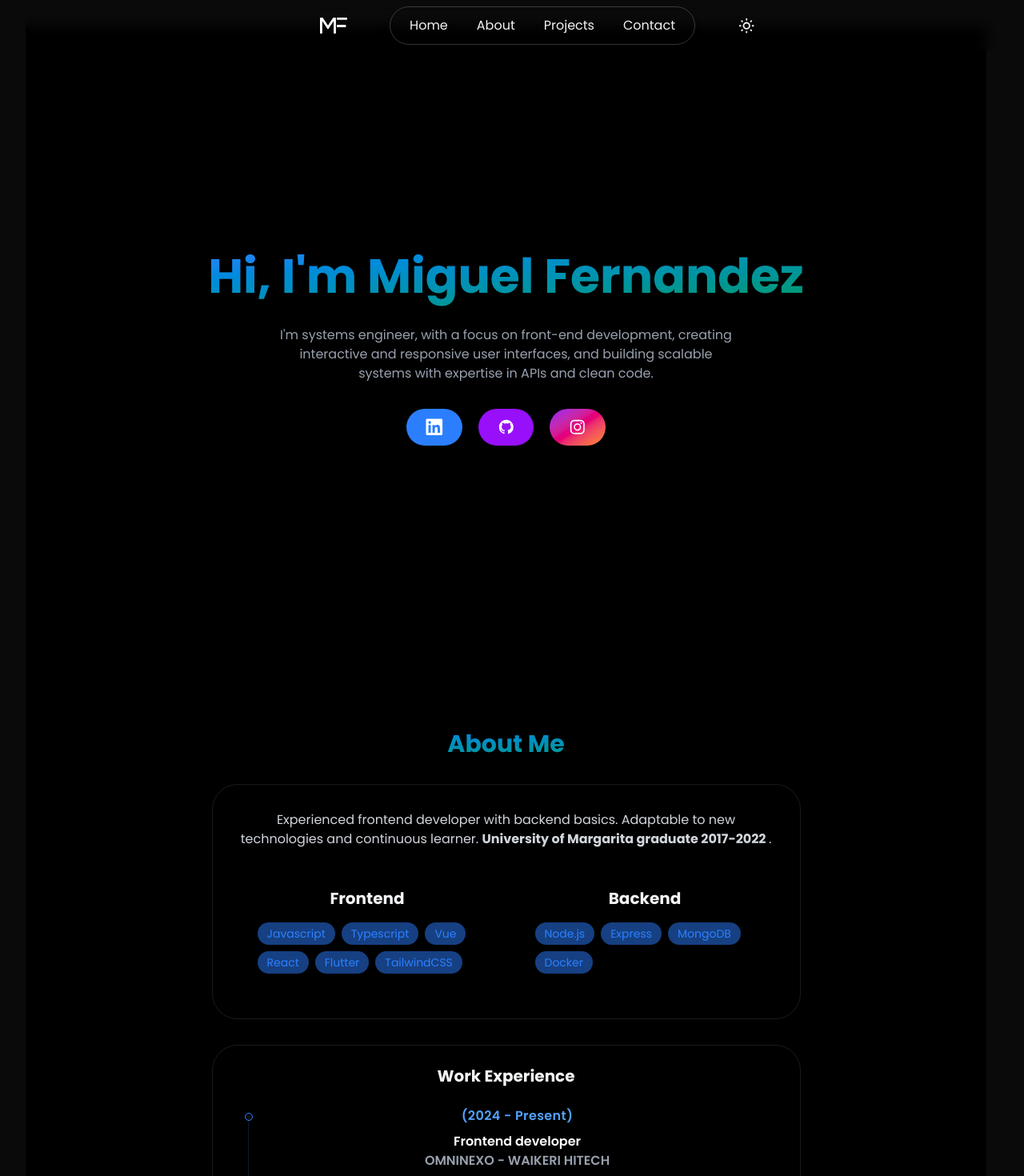
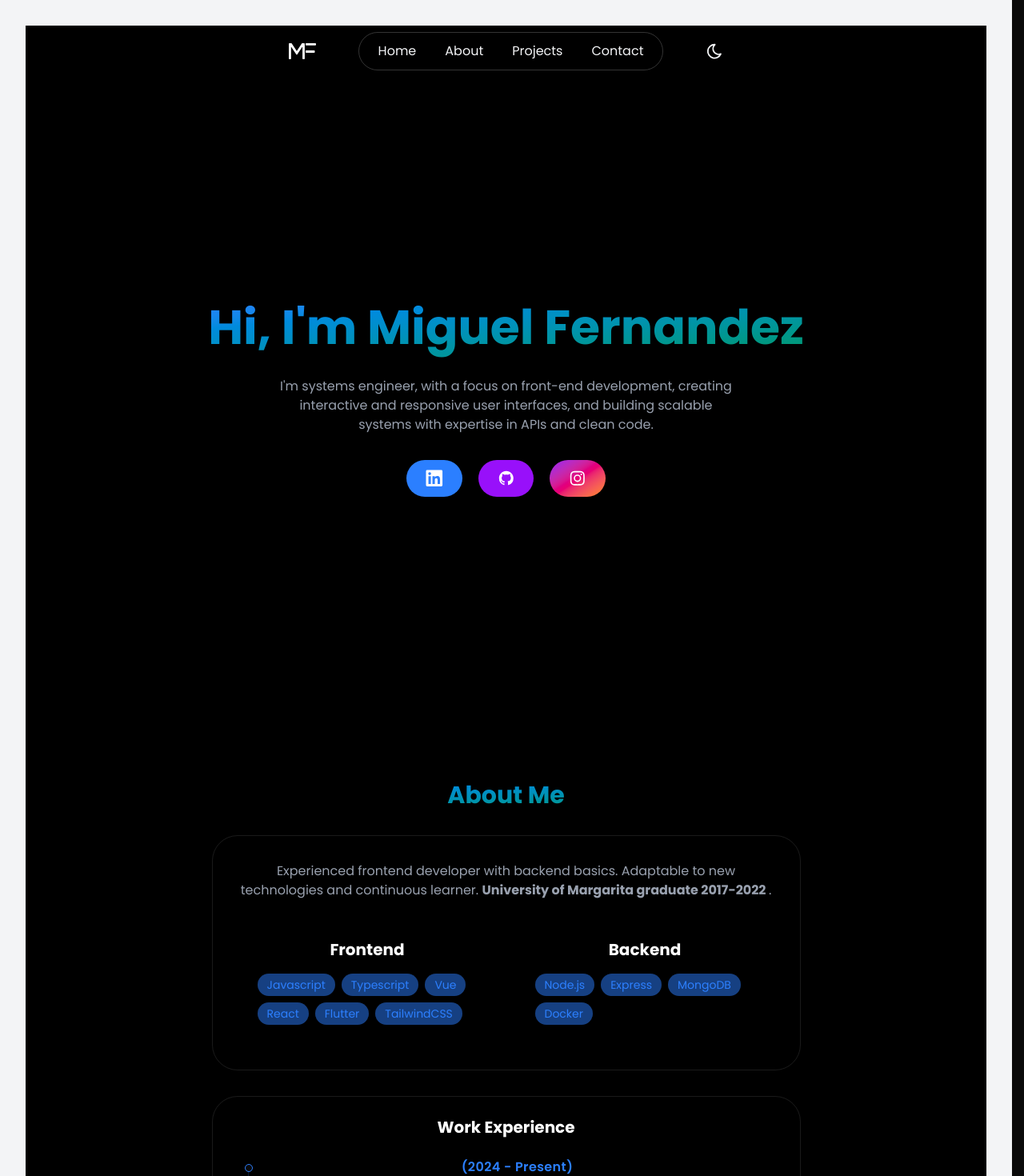
Before and after one commit to miguelFernandez98/Portfolio-MiguelFernandez, a React (Vite) app: page / in a window 1280 px wide. Shown: the top 1470 px of the page at 80% size. Built offline with nearby package versions, Linux system fonts and the light colour scheme.

Commit message:
`Added dark mode functionality to the application`

```diff
--- a/src/App.jsx
+++ b/src/App.jsx
@@ -1,4 +1,4 @@
-import { useState } from "react";
+import { useState, useEffect } from "react";
 import "./App.css";
 import "./index.css";
 import { LoadingScreen } from "./components/LoadingScreen";
@@ -10,22 +10,41 @@ import { Toaster } from "sonner";
 function App() {
   const [isLoaded, setIsLoaded] = useState(false);
   const [menuOpen, setMenuOpen] = useState(false);
+  const [isDark, setIsDark] = useState(true);
+
+  useEffect(() => {
+    if (isDark) {
+      document.documentElement.classList.add("dark");
+    } else {
+      document.documentElement.classList.remove("dark");
+    }
+  }, [isDark]);
 
   return (
     <>
-      {!isLoaded && <LoadingScreen onComplete={() => setIsLoaded(true)} />}{" "}
+      {!isLoaded && <LoadingScreen onComplete={() => setIsLoaded(true)} />}
       <section
-        className={`min-h-screen transition-opacity duration-700 ${
+        className={`min-h-screen transition-all duration-300 ${
           isLoaded ? "opacity-100" : "opacity-0"
-        } bg-black text-gray-100`}
+        } bg-white dark:bg-black text-gray-900 dark:text-gray-100`}
       >
-        <Toaster theme="dark" richColors />
-        <Navbar menuOpen={menuOpen} setMenuOpen={setMenuOpen} />
-        <MobileMenu menuOpen={menuOpen} setMenuOpen={setMenuOpen} />
-        <Home />
-        <About />
-        <Projects />
-        <Contact />
+        <Toaster theme={isDark ? "dark" : "light"} richColors />
+        <Navbar
+          menuOpen={menuOpen}
+          setMenuOpen={setMenuOpen}
+          isDark={isDark}
+          toggleDarkMode={() => setIsDark(!isDark)}
+        />
+        <MobileMenu
+          menuOpen={menuOpen}
+          setMenuOpen={setMenuOpen}
+          isDark={isDark}
+          toggleDarkMode={() => setIsDark(!isDark)}
+        />
+        <Home isDark={isDark} />
+        <About isDark={isDark} />
+        <Projects isDark={isDark} />
+        <Contact isDark={isDark} />
       </section>
     </>
   );
--- a/src/components/Navbar.jsx
+++ b/src/components/Navbar.jsx
@@ -1,7 +1,7 @@
 import { useEffect, useState } from "react";
 import logo from "../assets/MF.svg";
 
-export const Navbar = ({ menuOpen, setMenuOpen }) => {
+export const Navbar = ({ menuOpen, setMenuOpen, isDark, toggleDarkMode }) => {
   const [activeSection, setActiveSection] = useState("home");
 
   const links = [
@@ -35,7 +35,7 @@ export const Navbar = ({ menuOpen, setMenuOpen }) => {
   }, []);
 
   return (
-    <nav className="fixed top-0 w-full z-40 bg-transparent backdrop-blur-sm">
+    <nav className="sticky top-0 w-full z-40 bg-transparent backdrop-blur-sm">
       <section className="max-w-xl mx-auto px-4 py-2 flex justify-between items-center">
         <div>
           <a className="font-mono">
@@ -57,7 +57,7 @@ export const Navbar = ({ menuOpen, setMenuOpen }) => {
                 className={`${
                   activeSection === link.id
                     ? "text-blue-500"
-                    : "hover:text-white"
+                    : "hover:text-blue-400"
                 }  transition-colors`}
               >
                 {link.label}
@@ -66,7 +66,12 @@ export const Navbar = ({ menuOpen, setMenuOpen }) => {
           </div>
         </div>
         <div className="hidden md:flex">
-          <button id="darkMode" className="font-mono">
+          <button
+            onClick={toggleDarkMode}
+            id="darkMode"
+            className="font-mono cursor-pointer"
+          >
+            {!isDark ? (
               <svg
                 xmlns="http://www.w3.org/2000/svg"
                 width="1.4em"
@@ -82,6 +87,23 @@ export const Navbar = ({ menuOpen, setMenuOpen }) => {
                   d="M8 12a4 4 0 1 0 8 0a4 4 0 1 0-8 0m-5 0h1m8-9v1m8 8h1m-9 8v1M5.6 5.6l.7.7m12.1-.7l-.7.7m0 11.4l.7.7m-12.1-.7l-.7.7"
                 />
               </svg>
+            ) : (
+              <svg
+                xmlns="http://www.w3.org/2000/svg"
+                width="1.4em"
+                height="1.4em"
+                viewBox="0 0 24 24"
+              >
+                <path
+                  fill="none"
+                  stroke="currentColor"
+                  strokeLinecap="round"
+                  strokeLinejoin="round"
+                  strokeWidth="2"
+                  d="M12 3h.393a7.5 7.5 0 0 0 7.92 12.446A9 9 0 1 1 12 2.992z"
+                />
+              </svg>
+            )}
           </button>
         </div>
       </section>
--- a/src/components/sections/About.jsx
+++ b/src/components/sections/About.jsx
@@ -46,15 +46,17 @@ export const About = () => {
           <h2 className="text-3xl font-bold mb-8 bg-gradient-to-br from-blue-500 to-emerald-600 text-center bg-clip-text text-transparent">
             About Me
           </h2>
-          <article className="rounded-4xl p-8 border-white/10 border hover:-translate-y-0 transition-all">
-            <p className="text-gray-300 mb-6 text-center">
+          <article className="rounded-4xl p-8 border border-gray-400/20 dark:border-white/10 hover:-translate-y-1 hover:border-blue-500/30 hover:shadow-[0_2px_8px_rgba(59,130,246,0.1)] transition-all">
+            <p className="text-gray-500 dark:text-gray-400 mb-6 text-center">
               Experienced frontend developer with backend basics. Adaptable to
               new technologies and continuous learner.{" "}
               <strong>University of Margarita graduate 2017-2022 </strong>.
             </p>
             <ul className="grid grid-cols-1 md:grid-cols-2 gap-6">
               <li className="rounded-4xl p-6 hover:-translate-y-1 transition-all">
-                <h3 className="text-xl font-bold mb-4">Frontend</h3>
+                <h3 className="text-xl font-bold mb-4 text-gray-800/90 dark:text-white">
+                  Frontend
+                </h3>
                 <div className="flex flex-wrap gap-2">
                   {frontEndSkills.map((tech, key) => (
                     <span
@@ -67,7 +69,9 @@ export const About = () => {
                 </div>
               </li>
               <li className="rounded-4xl p-6 hover:-translate-y-1 transition-all">
-                <h3 className="text-xl font-bold mb-4">Backend</h3>
+                <h3 className="text-xl font-bold mb-4 text-gray-800/90 dark:text-white">
+                  Backend
+                </h3>
                 <div className="flex flex-wrap gap-2">
                   {backEndSkills.map((tech, key) => (
                     <span
@@ -83,8 +87,10 @@ export const About = () => {
           </article>
 
           <div className="flex justify-center items-center gap-6 mt-8">
-            <article className="p-6 rounded-4xl border-white/10 border hover:-translate-y-1 transition-all">
-              <h3 className="text-xl font-bold mb-6">Work Experience</h3>
+            <article className="p-6 rounded-4xl border border-gray-400/20 dark:border-white/10 hover:-translate-y-1 hover:border-blue-500/30 hover:shadow-[0_2px_8px_rgba(59,130,246,0.1)] transition-all">
+              <h3 className="text-xl font-bold mb-6 text-gray-800/90 dark:text-white">
+                Work Experience
+              </h3>
               <ul role="list" className="m-4 max-w-screen-md">
                 {workExperience.map((job, index) => (
                   <li
@@ -92,18 +98,22 @@ export const About = () => {
                     className="group relative flex flex-col pb-8 pl-7 last:pb-0"
                   >
                     <div className="absolute bottom-0 left-[calc(0.33rem-0.5px)] top-0 w-px bg-blue-500/20 group-first:top-3" />
-                    <div className="absolute left-0 top-2 h-2.5 w-2.5 rounded-full border-[1.5px] border-blue-500 bg-[#0a0a0a]" />
-                    <h4 className="mt-2 font-semibold text-white">
+                    <div className="absolute left-0 top-2 h-2.5 w-2.5 rounded-full border-[1.5px] border-blue-500 dark:bg-[#0a0a0a] bg-[#f3f4f6]" />
+                    <h4 className="mt-2 font-semibold text-gray-800/90 dark:text-white">
                       {job.position}
                       <br />
-                      <span className="text-gray-400 ">{job.company}</span>
+                      <span className="text-gray-500 dark:text-gray-400 ">
+                        {job.company}
+                      </span>
                     </h4>
-                    <p className="font-display order-first font-semibold tracking-wide text-blue-400">
+                    <p className="font-display order-first font-semibold tracking-wide text-blue-500">
                       <time dateTime={job.period.replace(" - ", "/")}>
                         ({job.period})
                       </time>
                     </p>
-                    <p className="mt-2 text-gray-400 ">{job.description}</p>
+                    <p className="mt-2 text-gray-500 dark:text-gray-400">
+                      {job.description}
+                    </p>
                   </li>
                 ))}
               </ul>
--- a/src/components/sections/Contact.jsx
+++ b/src/components/sections/Contact.jsx
@@ -51,7 +51,7 @@ export const Contact = () => {
           <form className="space-y-6" onSubmit={handleSubmit}>
             <div className="relative">
               <input
-                className="w-full bg-white/5 border border-white/10 rounded-full px-4 py-3 text-white transition focus:outline-none focus:border-blue-500 focus:bg-blue-500/5"
+                className="w-full placeholder:text-gray-400/80 bg-white/5 border border-gray-300 dark:border-white/10 rounded-full px-4 py-3 transition focus:outline-none focus:border-blue-500 focus:bg-blue-500/5"
                 type="text"
                 id="name"
                 name="name"
@@ -65,7 +65,7 @@ export const Contact = () => {
             </div>
             <div className="relative">
               <input
-                className="w-full bg-white/5 border border-white/10 rounded-full px-4 py-3 text-white transition focus:outline-none focus:border-blue-500 focus:bg-blue-500/5"
+                className="w-full placeholder:text-gray-400/80 bg-white/5 border border-gray-300 dark:border-white/10 rounded-full px-4 py-3  transition focus:outline-none focus:border-blue-500 focus:bg-blue-500/5"
                 type="text"
                 id="email"
                 name="email"
@@ -79,7 +79,7 @@ export const Contact = () => {
             </div>
             <div className="relative">
               <textarea
-                className="w-full bg-white/5 border border-white/10 rounded-4xl px-4 py-3 text-white transition focus:outline-none focus:border-blue-500 focus:bg-blue-500/5"
+                className="w-full placeholder:text-gray-400/80 bg-white/5 border border-gray-300 dark:border-white/10 rounded-4xl px-4 py-3  transition focus:outline-none focus:border-blue-500 focus:bg-blue-500/5"
                 id="message"
                 name="message"
                 required
--- a/src/components/sections/Home.jsx
+++ b/src/components/sections/Home.jsx
@@ -11,7 +11,7 @@ export const Home = () => {
           <h1 className="text-5xl md:text-6xl font-bold mb-6 py-3 bg-gradient-to-br from-blue-500 to-emerald-600 bg-clip-text text-transparent leading-13 ">
             Hi, I'm Miguel Fernandez
           </h1>
-          <p className="text-gray-400 text-md mb-8 max-w-xl mx-auto">
+          <p className="dark:text-gray-400 text-gray-500 text-md mb-8 max-w-xl mx-auto">
             I'm systems engineer, with a focus on front-end development,
             creating interactive and responsive user interfaces, and building
             scalable systems with expertise in APIs and clean code.
--- a/src/index.css
+++ b/src/index.css
@@ -1,13 +1,17 @@
 @import "tailwindcss";
+@custom-variant dark (&:where(.dark, .dark *));
 
 html,
 body {
   margin: 0;
   padding: 0;
   font-family: "Poppins", sans-serif;
-  background: #0a0a0a;
-  color: #f3f4f6;
   scrollbar-gutter: stable;
+  @apply bg-[#f3f4f6] text-[#0a0a0a];
+}
+
+.dark {
+  @apply bg-[#0a0a0a] text-[#f3f4f6];
 }
 
 @layer utilities {
```
Also changed, not shown: src/components/SkeletonLoader.jsx (+9 -9 lines), src/components/sections/Projects.jsx (+8 -4 lines). Lines whose indentation alone changed are shown as unchanged.
